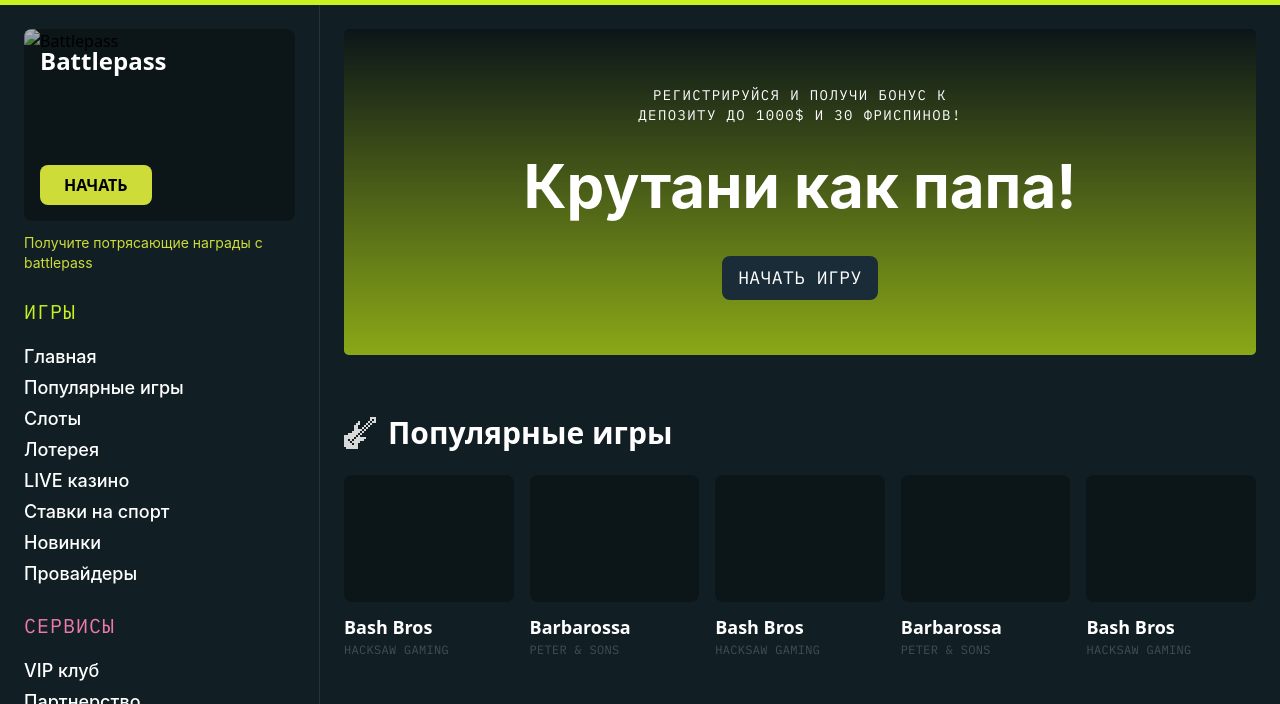
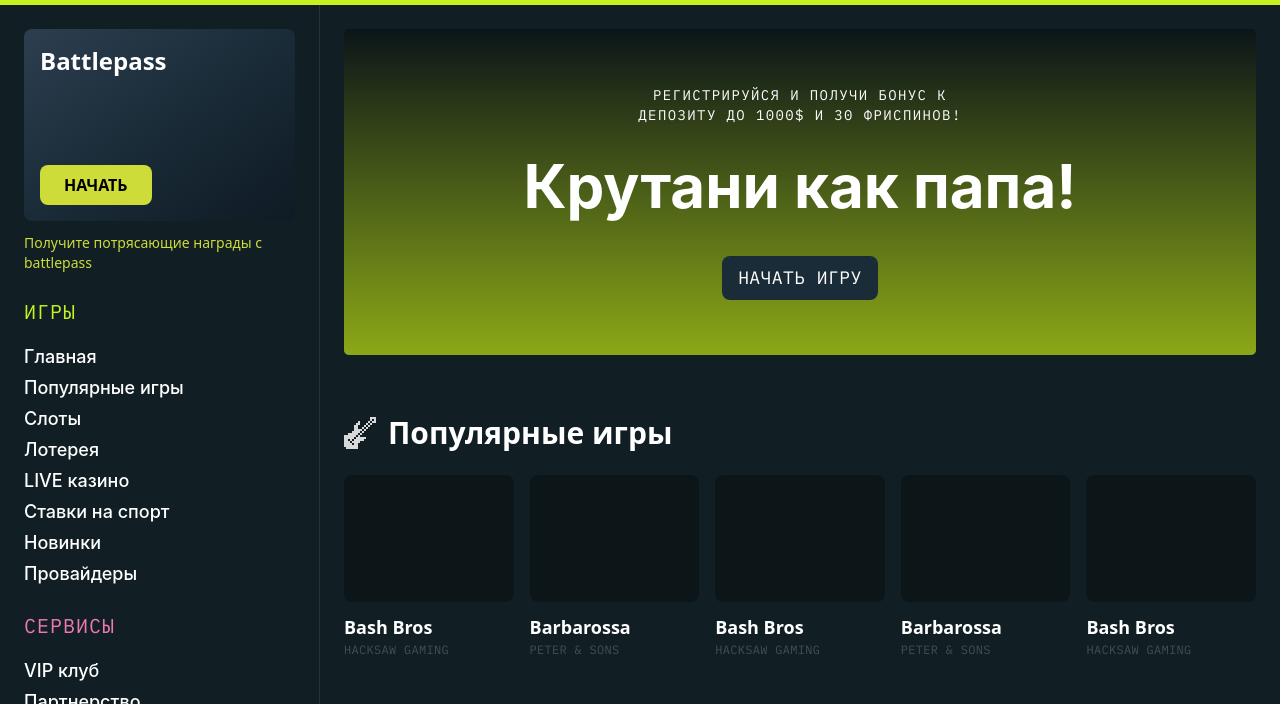
Before and after one commit to Hardyguardy/PapaBet, a website built with Vite: page index.html in a window 1280 px wide. Shown: the part 52-756 px from the top of the page. Built offline with nearby package versions, Linux system fonts and the light colour scheme.

Commit message:
Update battlepass styling

```diff
--- a/index.html
+++ b/index.html
@@ -72,14 +72,15 @@
       >
         <!-- Battlepass -->
         <div class="px-6 mb-6 mt-6">
-          <div class="relative rounded-lg overflow-hidden">
-            <img src="" alt="Battlepass" class="w-full h-48 object-cover" />
-            <div
-              class="absolute inset-0 bg-black opacity-30 from-black/60 to-transparent"
-            ></div>
+          <div
+            class="relative rounded-lg overflow-hidden bg-gradient-to-br from-[#2d3e50] via-[#1a2c38] to-[#0f1a24] h-48"
+          >
+            <!-- Текст сверху -->
             <div class="absolute top-4 left-4">
               <h3 class="text-white text-2xl font-bold mb-2">Battlepass</h3>
             </div>
+
+            <!-- Кнопка снизу -->
             <div class="absolute bottom-4 left-4">
               <button
                 class="px-6 py-2 bg-[#cddc39] text-black font-bold rounded-lg hover:bg-[#b8c935] transition uppercase"
@@ -88,7 +89,8 @@
               </button>
             </div>
           </div>
-          <p class="mt-3 text-sm font-family-base text-[#cddc39]">
+
+          <p class="mt-3 text-sm text-[#cddc39]">
             Получите потрясающие награды с battlepass
           </p>
         </div>
--- a/src/index.css
+++ b/src/index.css
@@ -4,8 +4,11 @@
 @theme {
   /* Цвет фона */
   --color-brand-primary: #111f24;
+
   /* Цвет хедера  */
   --color-brand-secondary: #c7f121;
+
+  /* Дополнительные цвета  */
   --color-brand-accent: #ed79ad;
   --color-surface: #ffffff;
   --color-text: #1f2937;
```
